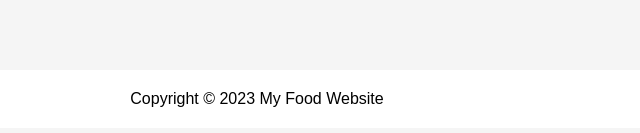
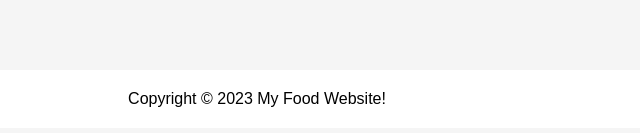
Before and after one commit to Mahmoud-64/demo.., a plain HTML site: page index.html in a window 1280 px wide. Shown: the part 771-904 px from the top of the page, 383-1023 px from the left. Drawn offline with Linux system fonts and the light colour scheme.

Commit message:
footer changed

```diff
--- a/index.html
+++ b/index.html
@@ -17,6 +17,6 @@
       <h1>Welcome to My Food Website</h1>
 
     </main>
-    <footer>Copyright &copy; 2023 My Food Website</footer>
+    <footer>Copyright &copy; 2023 My Food Website!</footer>
   </body>
 </html>
```
